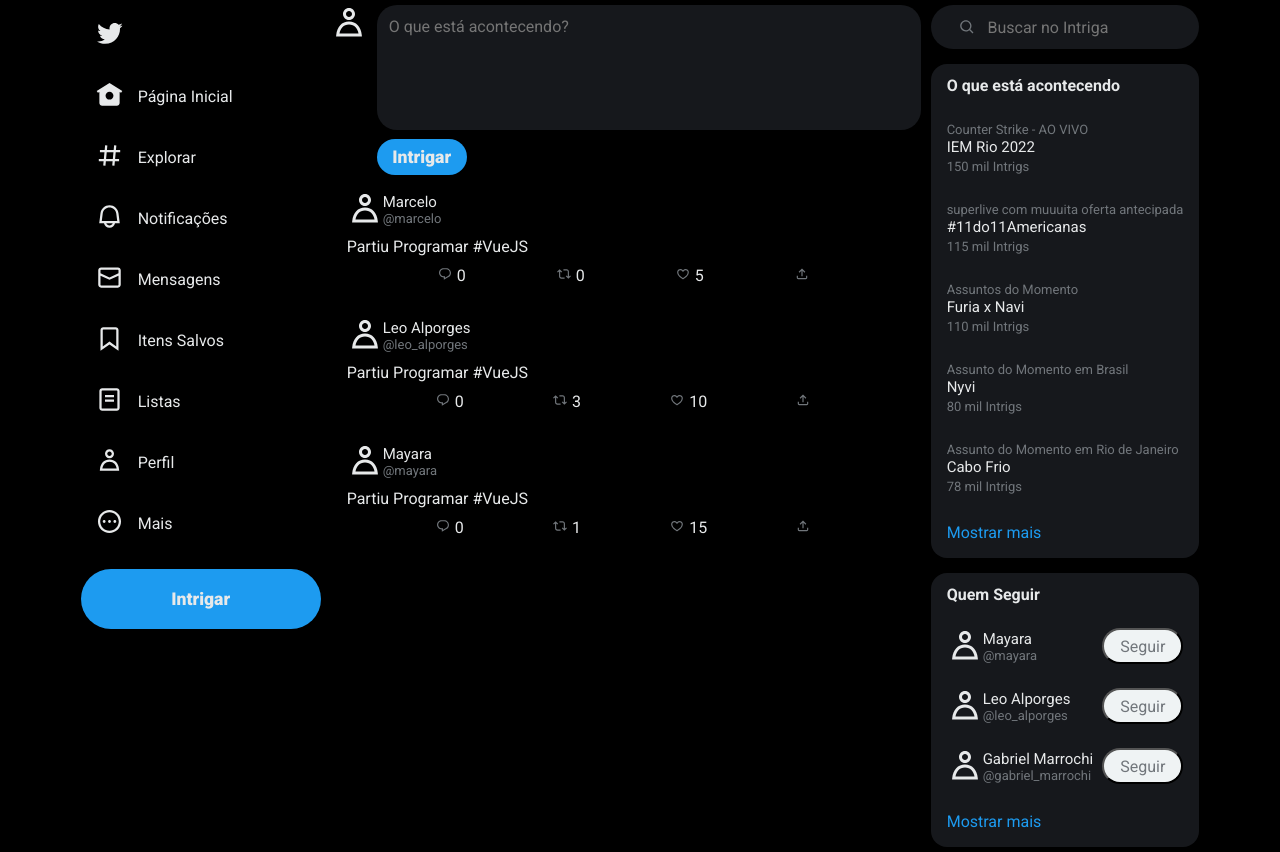
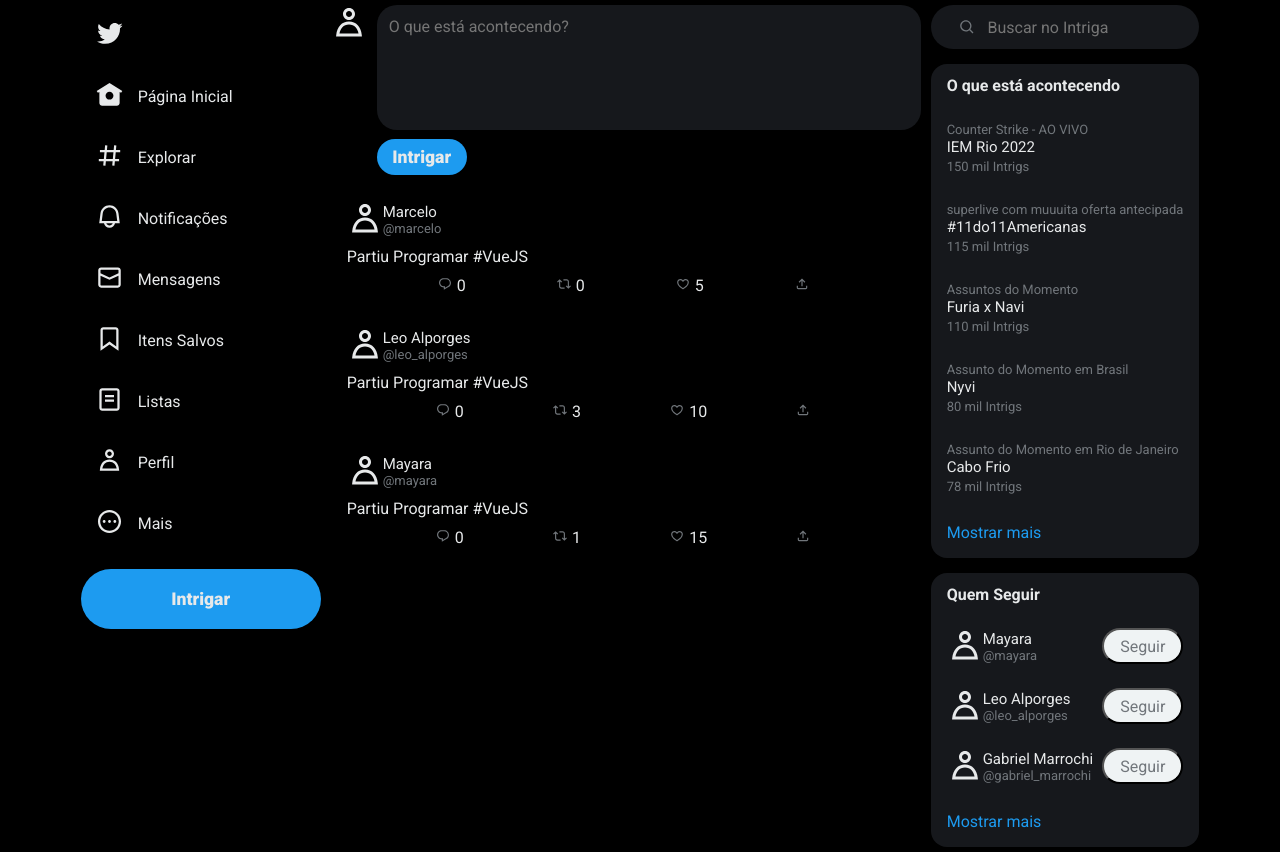
Before and after one commit to EmployingDGC/topicos-especiais-em-programacao-i, a Vue app in the folder vue-cli/intriga/: page / in a window 1280 px wide. Built offline with nearby package versions, Linux system fonts and the light colour scheme.

Commit message:
adicionando margin-top

```diff
--- a/vue-cli/intriga/src/components/Main.vue
+++ b/vue-cli/intriga/src/components/Main.vue
@@ -1,7 +1,7 @@
 <template>
     <div class="main">
         <Intrigar :logged_user="get_logged_user()" />
-        <div>
+        <div class="container-posts">
             <Post
                 v-for="p in posts"
                 :key="p.id"
@@ -24,11 +24,6 @@
     components: {
         Intrigar,
         Post
-    },
-    watch: {
-        // posts() {
-
-        // }
     },
     data() {
         return {
@@ -92,4 +87,8 @@
         width: 600px;
         padding: 5px;
     }
+
+    .container-posts {
+        margin-top: 10px;
+    }
 </style>
```
